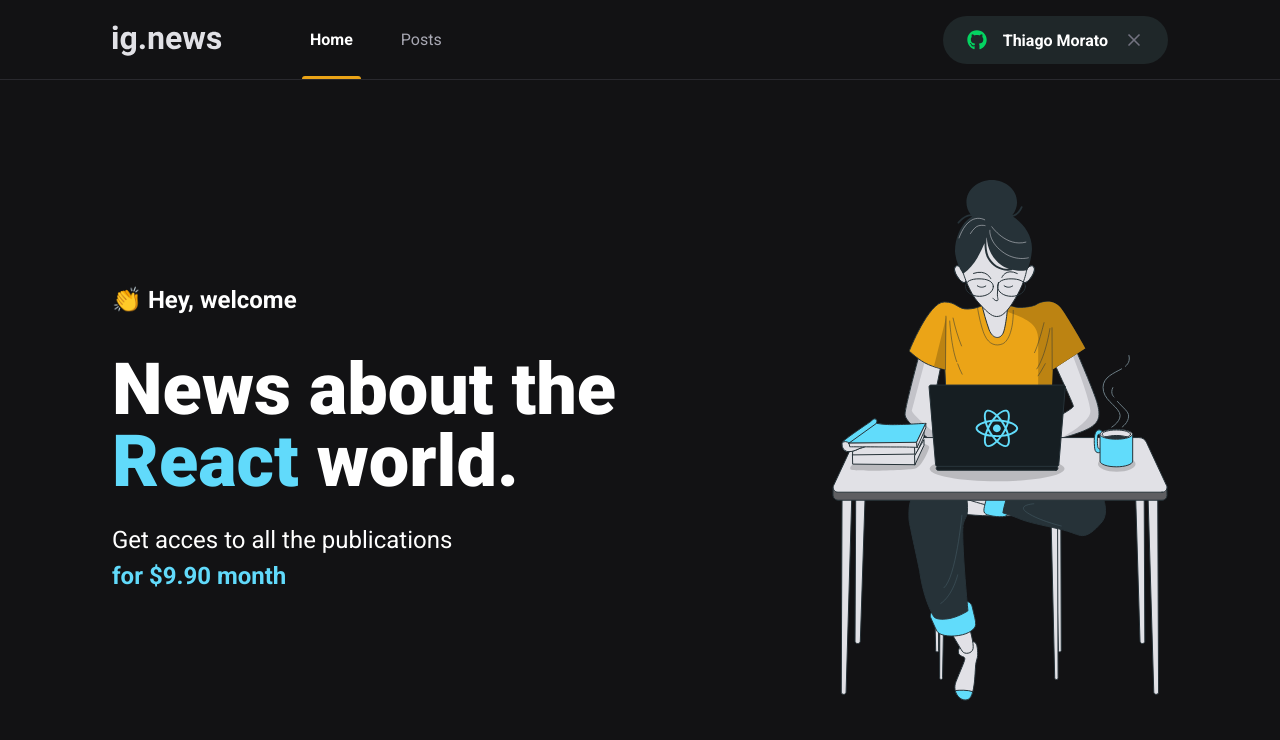
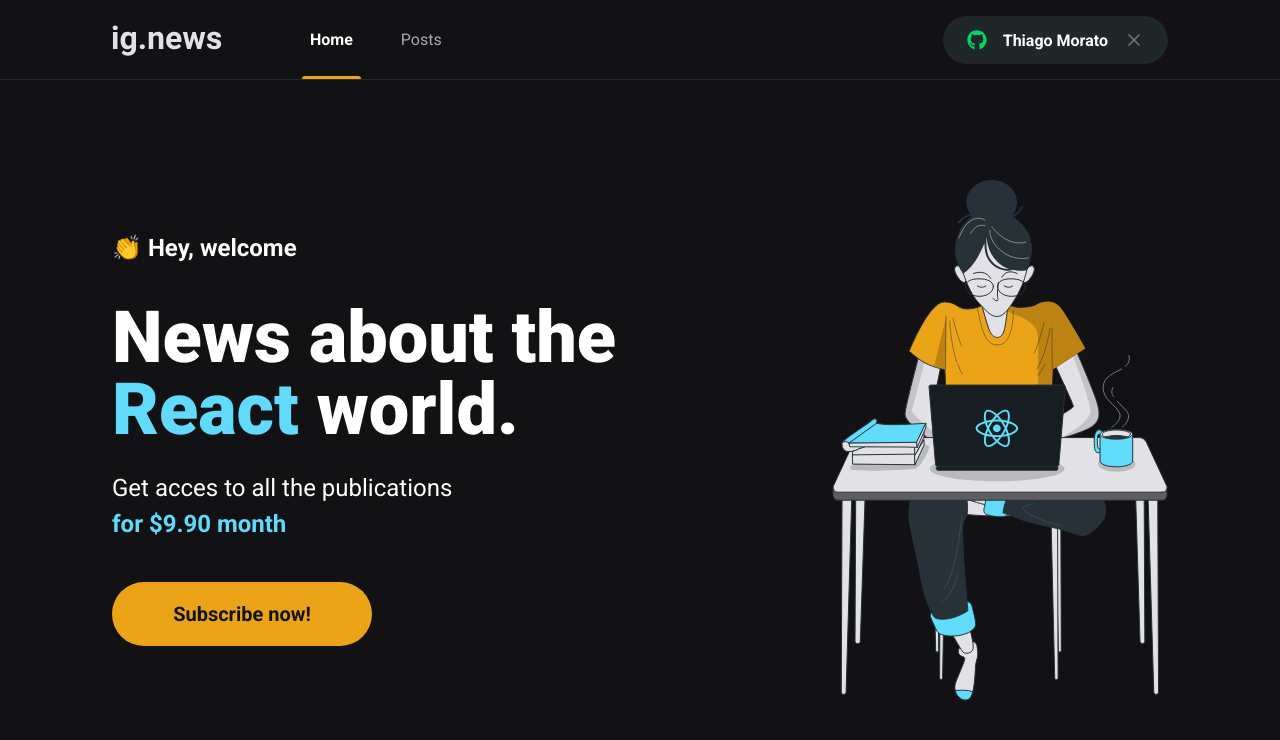
Before and after one commit to ThiagoSilvaMorato/ignews, a Next.js app: page / in a window 1280 px wide. Shown: the top 740 px of the page. Built offline with nearby package versions, Linux system fonts and the light colour scheme.

Commit message:
Finalizado o componente SubscribeButton

```diff
--- /dev/null
+++ b/src/components/SubscribeButton/index.tsx
@@ -0,0 +1,9 @@
+import styles from "./styles.module.scss";
+
+export function Subscribebutton() {
+  return (
+    <button type='button' className={styles.subscribeButton}>
+      Subscribe now!
+    </button>
+  );
+}
--- /dev/null
+++ b/src/components/SubscribeButton/styles.module.scss
@@ -0,0 +1,20 @@
+.subscribeButton {
+  width: 260px;
+  height: 4rem;
+  border: 0;
+  border-radius: 2rem;
+  background: var(--yellow-500);
+  color: var(--gray-900);
+  font-size: 1.25rem;
+  font-weight: bold;
+
+  display: flex;
+  align-items: center;
+  justify-content: center;
+
+  transition: filter 0.2s;
+
+  &:hover {
+    filter: brightness(0.8);
+  }
+}
--- a/src/pages/home.module.scss
+++ b/src/pages/home.module.scss
@@ -38,4 +38,8 @@
       font-weight: bold;
     }
   }
+
+  button {
+    margin-top: 2.5rem;
+  }
 }
--- a/src/pages/index.tsx
+++ b/src/pages/index.tsx
@@ -1,4 +1,5 @@
 import Head from "next/head";
+import { Subscribebutton } from "../components/SubscribeButton";
 
 import styles from "./home.module.scss";
 
@@ -19,6 +20,8 @@
             Get acces to all the publications <br />
             <span>for $9.90 month</span>
           </p>
+
+          <Subscribebutton />
         </section>
 
         <img src='/images/avatar.svg' alt='Girl coding' />
```
